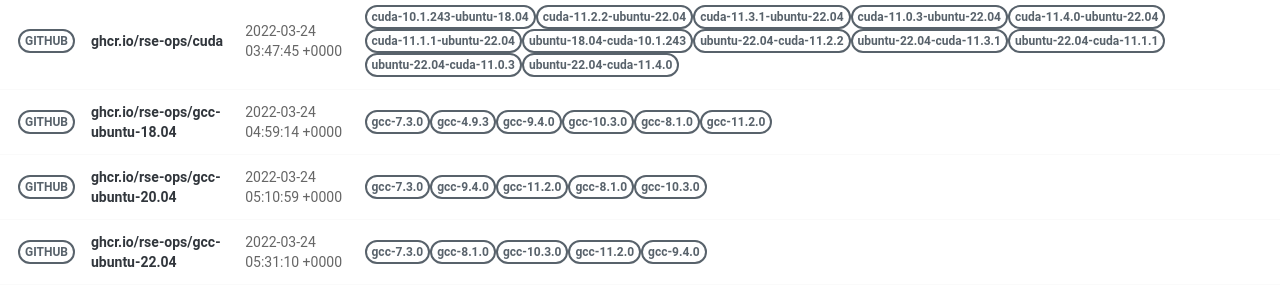
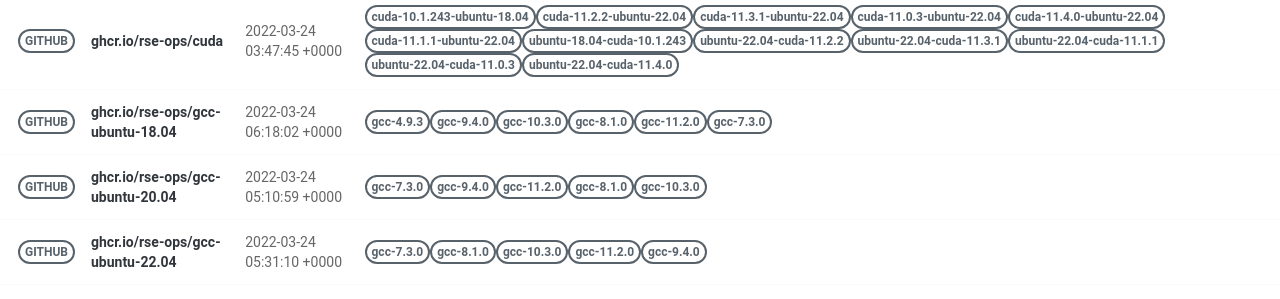
Before and after one commit to rse-ops/docker-images, a Jekyll site: the page built from pages/index.md, in a window 1280 px wide. Shown: the part 502-801 px from the top of the page. Built offline with Jekyll 4.4.1, drawn with Linux system fonts in a browser that asks for light colours; nearby versions of some CDN libraries.

Commit message:
Automated push to update library 2022-03-24

```diff
--- a/_library/ghcr.io-rse-ops-gcc-ubuntu-18.04.md
+++ b/_library/ghcr.io-rse-ops-gcc-ubuntu-18.04.md
@@ -1,14 +1,11 @@
 ---
 layout: container
 name: ghcr.io/rse-ops/gcc-ubuntu-18.04
-updated_at: 2022-03-24 04:59:14.031094
+updated_at: 2022-03-24 06:18:02.863735
 
 
 container_url: https://github.com/orgs/rse-ops/packages/container/package/gcc-ubuntu-18.04
 versions:
- - tag: gcc-7.3.0
-   dockerfile: https://github.com/rse-ops/docker-images/blob/main/ubuntu/gcc/Dockerfile
-   manifest: https://crane.ggcr.dev/manifest/ghcr.io/rse-ops/gcc-ubuntu-18.04:gcc-7.3.0
  - tag: gcc-4.9.3
    dockerfile: https://github.com/rse-ops/docker-images/blob/main/ubuntu/gcc/Dockerfile
    manifest: https://crane.ggcr.dev/manifest/ghcr.io/rse-ops/gcc-ubuntu-18.04:gcc-4.9.3
```
Also changed, not shown: other parts of _library/ghcr.io-rse-ops-gcc-ubuntu-18.04.md (+3 -0 lines).
